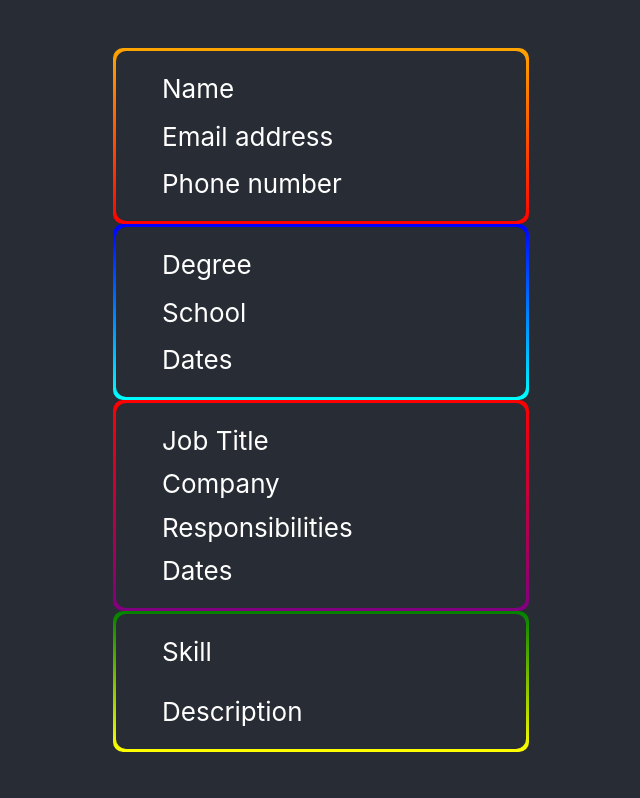
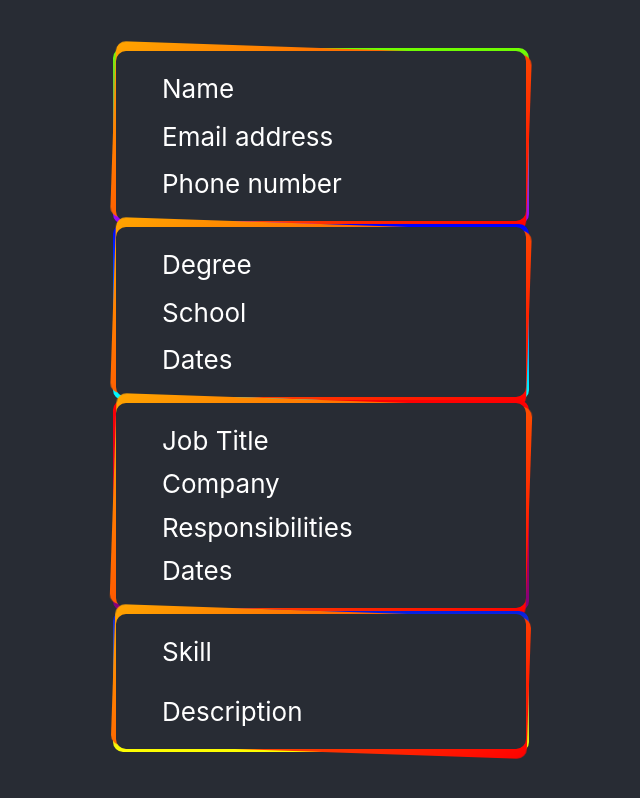
Before and after one commit to WitchingHr/cv-application, a React (Create React App) app: page / in a window 1280 px wide. Shown: the whole page, without its empty margins (319-959 px from the left). Built offline with nearby package versions, Linux system fonts and the light colour scheme.

Commit message:
Animate borders

```diff
--- a/src/App.css
+++ b/src/App.css
@@ -60,22 +60,55 @@
   justify-content: space-between;
   text-align: start;
   background-color: #282c34;
+  position: relative;
 }
 
 .gradient {
   padding: 3px;
   border-radius: 10px;
+  position: relative;
+}
+
+.gradient::before {
+  content: "";
+  position: absolute;
+  top: 0;
+  left: 0;
+  width: 100%;
+  height: 100%;
+  z-index: 0;
+  animation: tilter 3s linear infinite alternate;
+  background: linear-gradient(149deg, orange, red);
+  border-radius: 10px;
 }
 
 .color-1 {
-  background: linear-gradient(orange, red);
+  background: linear-gradient(rgb(111, 255, 0), rgb(153, 0, 255));
 }
+
 .color-2 {
   background: linear-gradient(blue, cyan);
 }
+
 .color-3 {
   background: linear-gradient(red, purple);
 }
+
 .color-4 {
-  background: linear-gradient(green, yellow);
+  background: linear-gradient(rgb(4, 30, 227), yellow);
 }
+
+@keyframes tilter {
+  /* 0% {
+    transform: rotate(0);
+  } */
+  from {
+    transform: rotate(3deg);
+  }
+  /* 50% {
+    transform: rotate(0);
+  } */
+  to {
+    transform: rotate(-3deg);
+  }
+}
```
